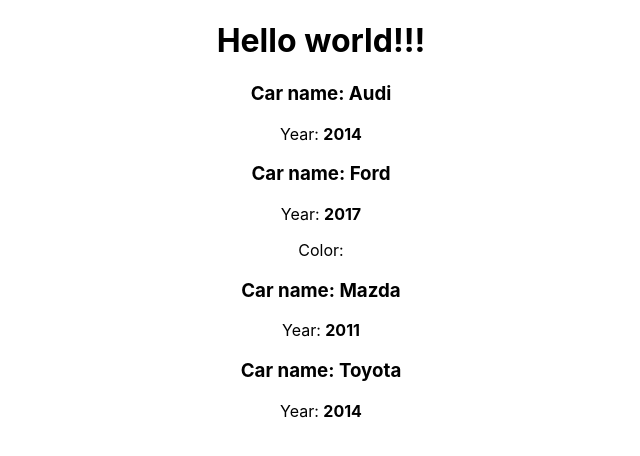
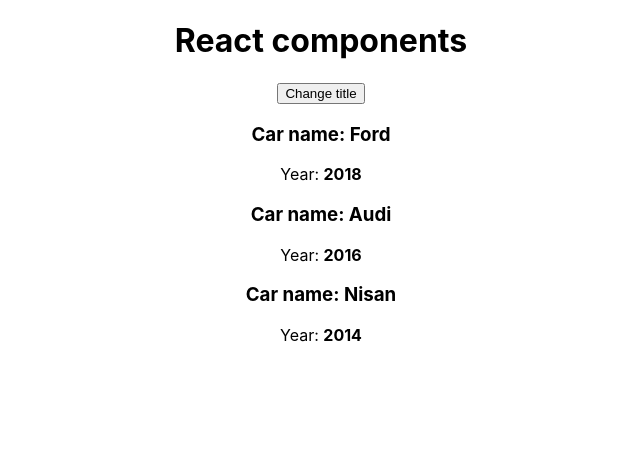
Before and after one commit to seriiserii825/react-theory, a React (Create React App) app: page / in a window 1280 px wide. Shown: the top 456 px of the page, without its empty margins (319-959 px from the left). Built offline with nearby package versions, Linux system fonts and the light colour scheme; the HTML template or start-up script is replaced by a standard one.

Commit message:
changeTitleHandler

```diff
--- a/src/App.js
+++ b/src/App.js
@@ -3,21 +3,40 @@
 import './Car/Car';
 import Car from "./Car/Car";
 
-function App() {
-	const divStyle = {
-		textAlign: 'center',
+class App  extends React.Component{
+	constructor(props) {
+		super(props);
+		this.state = {
+			cars: [
+				{name: 'Ford', year: 2018},
+				{name: 'Audi', year: 2016},
+				{name: 'Nisan', year: 2014},
+			],
+			pageTitle: 'React components'
+		}
 	}
-	return (
-		<div style={divStyle}>
-			<h1>Hello world!!!</h1>
-			<Car name={'Audi'} year={2014} />
-			<Car name={'Ford'} year={2017} >
-				<p>Color: </p>
-			</Car>
-			<Car name={'Mazda'} year={2011}/>
-			<Car name={'Toyota'} year={2014}/>
-		</div>
-	);
+
+	changeTitleHandler = () => {
+		console.log('Click');
+	}
+
+	render() {
+		const divStyle = {
+			textAlign: 'center',
+		};
+
+		const cars = this.state.cars;
+
+		return (
+			<div style={divStyle}>
+				<h1>{this.state.pageTitle}</h1>
+				<button onClick={this.changeTitleHandler}>Change title</button>
+				<Car name={this.state.cars[0].name} year={this.state.cars[0].year}/>
+				<Car name={this.state.cars[1].name} year={this.state.cars[1].year}/>
+				<Car name={this.state.cars[2].name} year={this.state.cars[2].year}/>
+			</div>
+		);
+	}
 }
 
 export default App;
--- a/src/Car/Car.js
+++ b/src/Car/Car.js
@@ -23,6 +23,5 @@
 	<div>
 		<h3>Car name: {props.name}</h3>
 		<p>Year: <strong>{props.year}</strong></p>
-		{props.children}
 	</div>
 );
```
